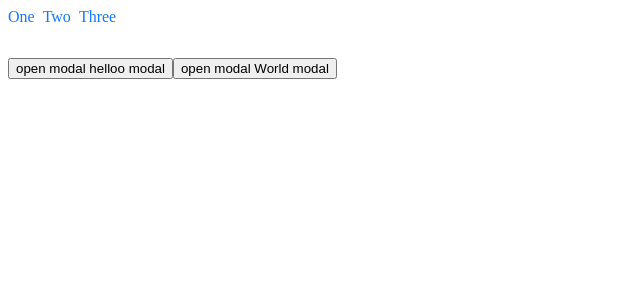
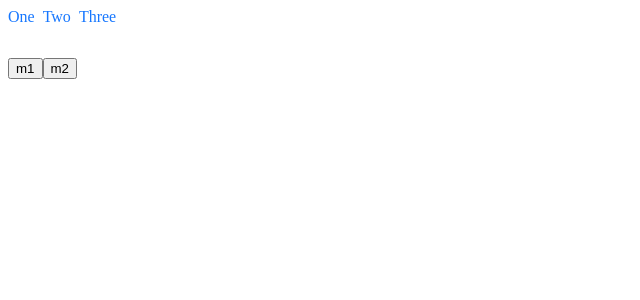
Before and after one commit to medanmilos1831/react-modal-manager, a React app: page / in a window 1280 px wide. Shown: the top 300 px of the page, without its empty margins (0-640 px from the left). Built offline with nearby package versions, Linux system fonts and the light colour scheme.

Commit message:
modal v2

```diff
--- /dev/null
+++ b/src/ModalManagerProvider/ModalContext.ts
@@ -0,0 +1,4 @@
+import { createContext } from 'react';
+import { ModalService } from './ModalService';
+
+export const ModalContext = createContext<ModalService | undefined>(undefined);
--- /dev/null
+++ b/src/ModalManagerProvider/ModalController.tsx
@@ -0,0 +1,24 @@
+import { useContext, useState, useEffect } from 'react';
+import { IState } from './types';
+import { ModalContext } from './ModalContext';
+
+const ModalController = ({
+  modalRender,
+}: {
+  modalRender: (state: IState) => JSX.Element;
+}) => {
+  const service = useContext(ModalContext);
+  const [state, setState] = useState<IState>({
+    open: false,
+    Component: null,
+    modalConfig: {},
+  });
+  useEffect(() => {
+    service!.register({
+      setState,
+    });
+  }, [state, setState]);
+  return <>{modalRender({ ...state })}</>;
+};
+
+export { ModalController };
--- a/src/ModalManagerProvider/ModalManagerContext.ts
+++ /dev/null
@@ -1,6 +0,0 @@
-import { createContext } from 'react';
-import { IModalManagerContext } from './types';
-
-export const ModalManagerContext = createContext<
-  IModalManagerContext | undefined
->(undefined);
--- a/src/ModalManagerProvider/ModalManagerProvider.tsx
+++ /dev/null
@@ -1,84 +0,0 @@
-import { PropsWithChildren, useContext, useState } from 'react';
-import { ModalManagerContext } from './ModalManagerContext';
-import {
-  IManager,
-  IModalManagerHandler,
-  IModalManagerProvider,
-  modalManagerHanderParam,
-} from './types';
-
-const ModalManagerProvider = ({
-  children,
-  modalRender,
-}: PropsWithChildren<IModalManagerProvider>) => {
-  const [manager, setManager] = useState<IManager>({
-    open: false,
-    Component: null,
-    modalConfig: {},
-  });
-  return (
-    <ModalManagerContext.Provider
-      value={{
-        manager,
-        setManager,
-      }}
-    >
-      {children}
-      {modalRender({ manager })}
-    </ModalManagerContext.Provider>
-  );
-};
-
-const ModalManagerHandler = <T extends {}>({
-  render,
-}: IModalManagerHandler<T>) => {
-  const obj = useModalManager<T>();
-  return <>{render(obj)}</>;
-};
-
-const useModalManager = <T extends {}>() => {
-  const ctx = useContext(ModalManagerContext)!;
-  return {
-    open: ({
-      Component,
-      modalConfig,
-    }: {
-      Component: JSX.Element | null;
-      modalConfig?: T;
-    }) => {
-      ctx.setManager((prev) => {
-        return {
-          ...prev,
-          open: true,
-          Component,
-          modalConfig,
-        };
-      });
-    },
-    close: () => {
-      ctx.setManager((prev) => {
-        return {
-          ...prev,
-          open: false,
-          Component: null,
-        };
-      });
-    },
-  };
-};
-
-const ModalManager = <T extends {}>({
-  children,
-}: {
-  children: (obj: modalManagerHanderParam<T>) => JSX.Element;
-}) => {
-  const ctx = useModalManager<T>();
-  return <>{children(ctx)}</>;
-};
-
-export {
-  ModalManagerProvider,
-  ModalManagerHandler,
-  useModalManager,
-  ModalManager,
-};
--- /dev/null
+++ b/src/ModalManagerProvider/ModalProvider.tsx
@@ -0,0 +1,28 @@
+import { PropsWithChildren, useContext } from 'react';
+import { ModalContext } from './ModalContext';
+import { IState } from './types';
+import { ModalService } from './ModalService';
+import { ModalController } from './ModalController';
+
+const ModalProvider = ({
+  children,
+  modalRender,
+}: PropsWithChildren<{ modalRender: (state: IState) => JSX.Element }>) => {
+  return (
+    <div>
+      <ModalContext.Provider value={ModalService.getInstance()}>
+        <>
+          {children}
+          <ModalController modalRender={modalRender} />
+        </>
+      </ModalContext.Provider>
+    </div>
+  );
+};
+
+const useModal = () => {
+  const ctx = useContext(ModalContext)!;
+  return ctx;
+};
+
+export { ModalProvider, useModal };
--- /dev/null
+++ b/src/ModalManagerProvider/ModalService.ts
@@ -0,0 +1,48 @@
+import { IState } from './types';
+
+class ModalService {
+  private static instance: ModalService;
+  private setState!: React.Dispatch<React.SetStateAction<IState>>;
+
+  private constructor() {}
+
+  public static getInstance(): ModalService {
+    if (!ModalService.instance) {
+      ModalService.instance = new ModalService();
+    }
+    return ModalService.instance;
+  }
+
+  openModal = <T extends {}>(
+    Component: IState['Component'],
+    modalConfig?: IState<T>['modalConfig']
+  ) => {
+    this.setState((prev) => {
+      return {
+        ...prev,
+        open: true,
+        Component,
+        modalConfig: modalConfig ?? {},
+      };
+    });
+  };
+
+  closeModal = () => {
+    this.setState((prev) => {
+      return {
+        ...prev,
+        open: false,
+        Component: null,
+      };
+    });
+  };
+  register = ({
+    setState,
+  }: {
+    setState: React.Dispatch<React.SetStateAction<IState>>;
+  }) => {
+    this.setState = setState;
+  };
+}
+
+export { ModalService };
--- a/src/app/app.tsx
+++ b/src/app/app.tsx
@@ -1,18 +1,16 @@
+import { Modal, Space } from 'antd';
 import {
   Link,
   Outlet,
   RouterProvider,
   createBrowserRouter,
 } from 'react-router-dom';
-import { Modal, Space } from 'antd';
-import { PageTwo, PageOne } from 'src/pages';
+import { ModalProvider } from 'src/ModalManagerProvider';
+import { PageOne, PageTwo } from 'src/pages';
 import { PageThree } from 'src/pages/PageThree';
 
-export const router = () =>
-  createBrowserRouter([
-    {
-      path: '/',
-      element: (
+const Root = () => {
+  return (
     <div
       style={{
         display: 'flex',
@@ -31,10 +29,27 @@ export const router = () =>
         </Space>
       </div>
       <div>
+        <ModalProvider
+          modalRender={({ Component, open, modalConfig }) => {
+            return (
+              <Modal open={open} {...modalConfig}>
+                {Component}
+              </Modal>
+            );
+          }}
+        >
           <Outlet />
+        </ModalProvider>
       </div>
     </div>
-      ),
+  );
+};
+
+export const router = () =>
+  createBrowserRouter([
+    {
+      path: '/',
+      element: <Root />,
       children: [
         {
           index: true,
--- a/src/pages/PageOne/PageOne.tsx
+++ b/src/pages/PageOne/PageOne.tsx
@@ -1,11 +1,9 @@
-import { Modal, ModalProps } from 'antd';
-import {
-  ModalManagerHandler,
-  ModalManagerProvider,
-} from 'src/ModalManagerProvider';
+import { ModalProps } from 'antd';
+import { useLocation } from 'react-router-dom';
+import { useModal } from 'src/ModalManagerProvider';
 
-const Hello = () => {
-  console.log('render Hello');
+const Hello = (props: any) => {
+  const location = useLocation();
   return <>Hello</>;
 };
 
@@ -14,66 +12,28 @@ const World = () => {
   return <>World</>;
 };
 const PageOne = () => {
-  console.log('render PAGE');
+  console.log('render');
+  const { openModal, closeModal } = useModal();
+  const modalOne = () => {
+    openModal<ModalProps>(<Hello fname="milos" />, {
+      footer: null,
+      onCancel: closeModal,
+      width: 100,
+    });
+  };
+
+  const modalTwo = () => {
+    openModal<ModalProps>(<Hello fname="milos" />, {
+      footer: null,
+      onCancel: closeModal,
+      width: 700,
+    });
+  };
   return (
-    <>
-      <ModalManagerProvider
-        modalRender={({ manager }) => {
-          return (
-            <Modal open={manager.open} {...manager.modalConfig}>
-              {manager.Component}
-            </Modal>
-          );
-        }}
-      >
-        <ModalManagerHandler<ModalProps>
-          render={({ open, close }) => {
-            return (
-              <button
-                type="button"
-                onClick={() => {
-                  open({
-                    Component: <Hello />,
-                    modalConfig: {
-                      width: 100,
-                      footer: () => <>pera</>,
-                      onCancel(e) {
-                        close();
-                      },
-                    },
-                  });
-                }}
-              >
-                open modal helloo modal
-              </button>
-            );
-          }}
-        ></ModalManagerHandler>
-
-        <ModalManagerHandler<ModalProps>
-          render={({ open, close }) => {
-            return (
-              <button
-                type="button"
-                onClick={() => {
-                  open({
-                    Component: <World />,
-                    modalConfig: {
-                      width: 700,
-                      onCancel(e) {
-                        close();
-                      },
-                    },
-                  });
-                }}
-              >
-                open modal World modal
-              </button>
-            );
-          }}
-        ></ModalManagerHandler>
-      </ModalManagerProvider>
-    </>
+    <div>
+      <button onClick={modalOne}>m1</button>
+      <button onClick={modalTwo}>m2</button>
+    </div>
   );
 };
 
--- a/src/pages/PageThree/PageThree.tsx
+++ b/src/pages/PageThree/PageThree.tsx
@@ -1,8 +1,4 @@
-import { Button, Form, Input, Modal } from 'antd';
-import {
-  ModalManagerProvider,
-  useModalManager,
-} from 'src/ModalManagerProvider';
+import { Button, Form, Input } from 'antd';
 
 const ModalComponent = ({ values }: any) => {
   console.log('values', values);
@@ -10,10 +6,9 @@ const ModalComponent = ({ values }: any) => {
 };
 
 const SomeComponent = () => {
-  const { open, close } = useModalManager();
   return (
     <>
-      <Form
+      {/* <Form
         onFinish={(values) => {
           open({
             Component: <ModalComponent values={values} />,
@@ -29,24 +24,25 @@ const SomeComponent = () => {
           <Input placeholder="first name" />
         </Form.Item>
         <Button htmlType="submit">Submit</Button>
-      </Form>
+      </Form> */}
     </>
   );
 };
 
 const PageThree = () => {
   return (
-    <ModalManagerProvider
-      modalRender={({ manager }) => {
-        return (
-          <Modal open={manager.open} {...manager.modalConfig}>
-            <>{manager.Component}</>
-          </Modal>
-        );
-      }}
-    >
-      <SomeComponent />
-    </ModalManagerProvider>
+    <></>
+    // <ModalManagerProvider
+    //   modalRender={({ manager }) => {
+    //     return (
+    //       <Modal open={manager.open} {...manager.modalConfig}>
+    //         <>{manager.Component}</>
+    //       </Modal>
+    //     );
+    //   }}
+    // >
+    //   <SomeComponent />
+    // </ModalManagerProvider>
   );
 };
 
--- a/src/pages/PageTwo/PageTwo.tsx
+++ b/src/pages/PageTwo/PageTwo.tsx
@@ -1,6 +1,3 @@
-import { Modal, ModalProps } from '@mui/material';
-import { ModalManager, ModalManagerProvider } from 'src/ModalManagerProvider';
-
 const ModalComponent = () => {
   return <>ModalComponent</>;
 };
@@ -8,43 +5,44 @@ const ModalComponent = () => {
 const PageTwo = () => {
   let x = 1;
   return (
-    <ModalManagerProvider
-      modalRender={({ manager }) => {
-        return (
-          <Modal open={manager.open} {...manager.modalConfig}>
-            <>{manager.Component}</>
-          </Modal>
-        );
-      }}
-    >
-      <div>
-        PageTwo
-        <ModalManager<Omit<ModalProps, 'open' | 'children'>>>
-          {({ open, close }) => {
-            return (
-              <button
-                type="button"
-                onClick={() => {
-                  x = x + 1;
-                  if (x === 3) {
-                    open({
-                      Component: <ModalComponent />,
-                      modalConfig: {
-                        onClose() {
-                          close();
-                        },
-                      },
-                    });
-                  }
-                }}
-              >
-                open modal
-              </button>
-            );
-          }}
-        </ModalManager>
-      </div>
-    </ModalManagerProvider>
+    <></>
+    // <ModalManagerProvider
+    //   modalRender={({ manager }) => {
+    //     return (
+    //       <Modal open={manager.open} {...manager.modalConfig}>
+    //         <>{manager.Component}</>
+    //       </Modal>
+    //     );
+    //   }}
+    // >
+    //   <div>
+    //     PageTwo
+    //     <ModalManager<Omit<ModalProps, 'open' | 'children'>>>
+    //       {({ open, close }) => {
+    //         return (
+    //           <button
+    //             type="button"
+    //             onClick={() => {
+    //               x = x + 1;
+    //               if (x === 3) {
+    //                 open({
+    //                   Component: <ModalComponent />,
+    //                   modalConfig: {
+    //                     onClose() {
+    //                       close();
+    //                     },
+    //                   },
+    //                 });
+    //               }
+    //             }}
+    //           >
+    //             open modal
+    //           </button>
+    //         );
+    //       }}
+    //     </ModalManager>
+    //   </div>
+    // </ModalManagerProvider>
   );
 };
 
```
Also changed, not shown: src/ModalManagerProvider/index.ts (+1 -6 lines), src/ModalManagerProvider/types.ts (+2 -20 lines). Lines whose indentation alone changed are shown as unchanged.
